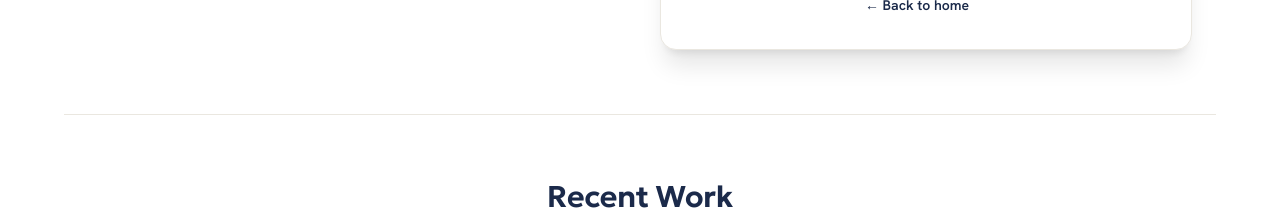
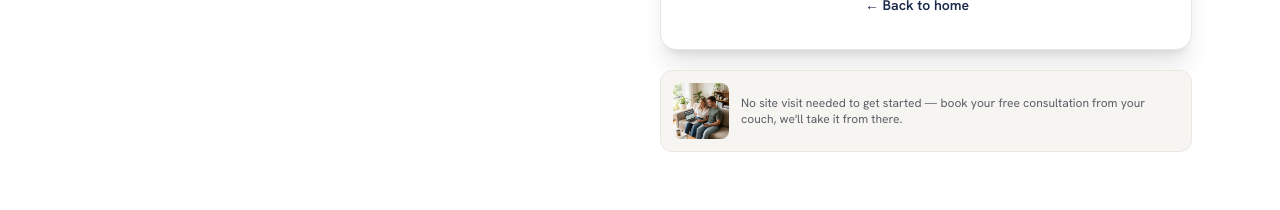
Before and after one commit to EBC2016ce/ebc-platform, a Next.js app: page /new-home in a window 1280 px wide. Shown: the part 1101-1311 px from the top of the page. Built offline with nearby package versions, Linux system fonts and the light colour scheme.

Commit message:
Add consultation trust card with AI photo to ad landing pages

```diff
--- a/src/app/components/AdLandingPage.jsx
+++ b/src/app/components/AdLandingPage.jsx
@@ -67,13 +67,24 @@ export default function AdLandingPage({
             </div>
           </div>
 
-          <div className="bg-white border border-[#EAE7E0] rounded-2xl shadow-xl p-6 md:p-8 lg:sticky lg:top-24">
+          <div className="lg:sticky lg:top-24">
+            <div className="bg-white border border-[#EAE7E0] rounded-2xl shadow-xl p-6 md:p-8">
               <RegistrationForm
                 lockedCategory={lockedCategory}
                 title={formTitle}
                 subtitle={formSubtitle}
                 hideLogo
               />
+            </div>
+
+            <div className="mt-5 flex items-center gap-3 bg-[#F6F5F1] border border-[#EAE7E0] rounded-xl p-3">
+              <div className="relative w-14 h-14 rounded-lg overflow-hidden shrink-0">
+                <Image src="/register-hero-couple.jpg" alt="Homeowners booking their free EBC consultation from home" fill className="object-cover" />
+              </div>
+              <p className="text-xs text-[#5A5E66] leading-snug">
+                No site visit needed to get started — book your free consultation from your couch, we&apos;ll take it from there.
+              </p>
+            </div>
           </div>
         </div>
       </section>
```
Lines whose indentation alone changed are shown as unchanged.
